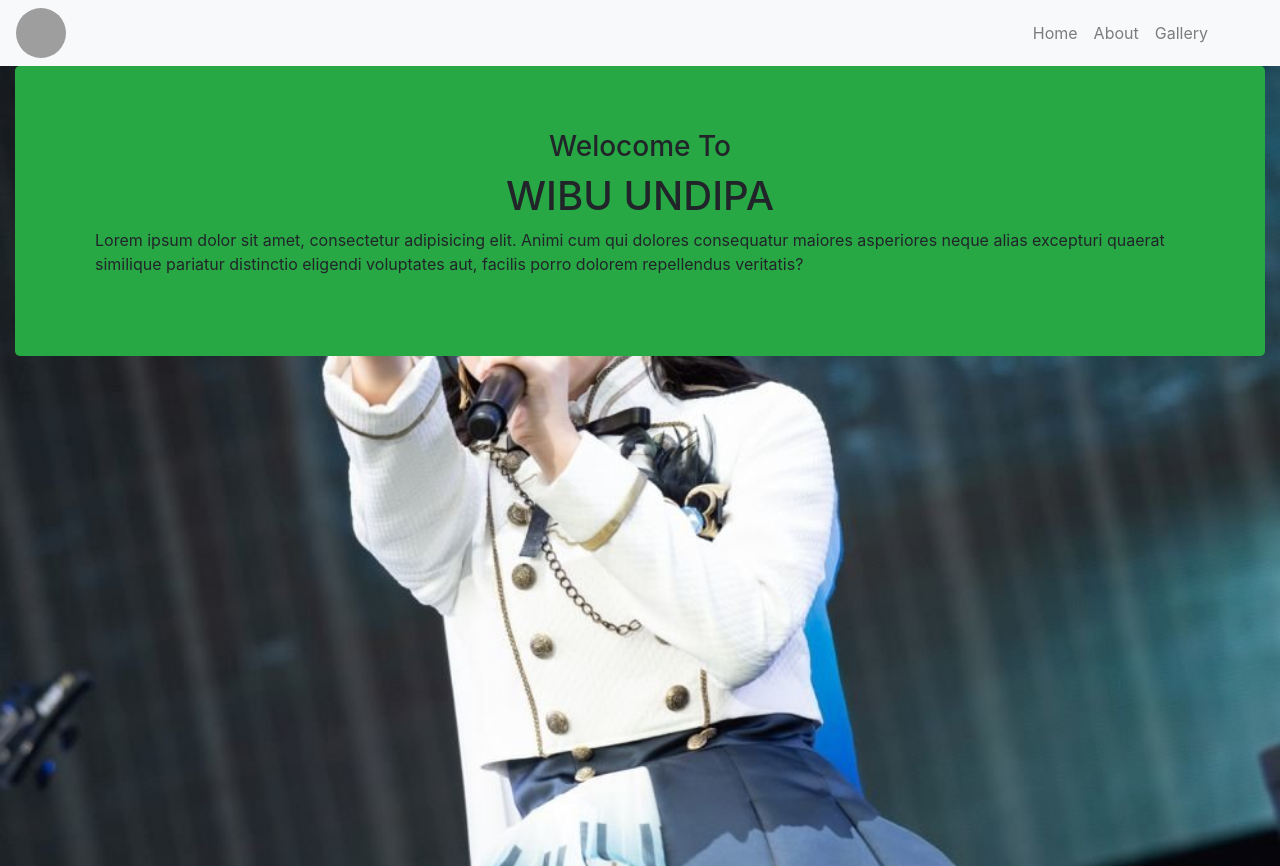
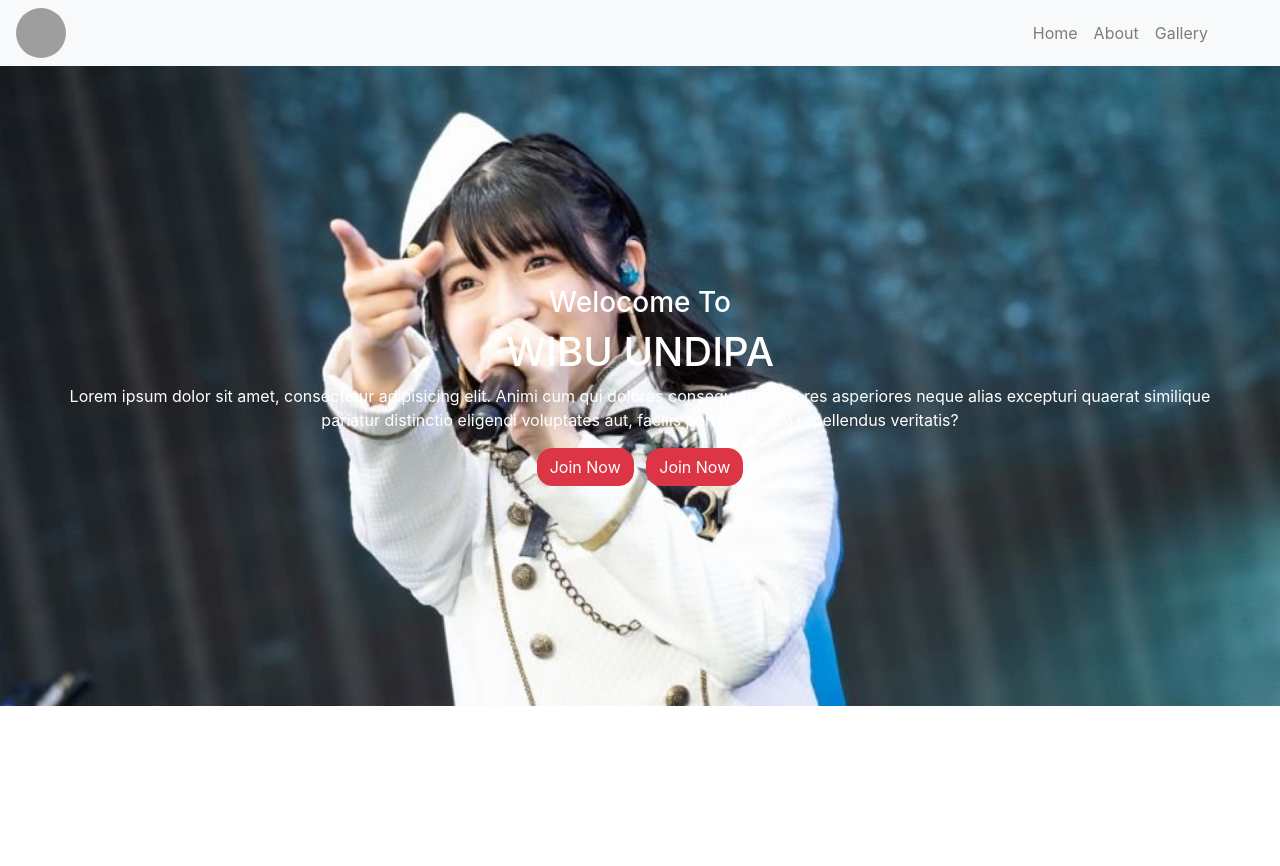
Before and after one commit to wibuundipa/wibuundipa, a plain HTML site: page index.html in a window 1280 px wide. After the commit the page ends 800 px from the top, so only its background shows below. Drawn offline with nearby package versions, Linux system fonts and the light colour scheme; grey boxes are pictures that could not be loaded.

Commit message:
jumbotron end

```diff
--- a/index.html
+++ b/index.html
@@ -43,16 +43,20 @@
         </nav>
         <!-- end navbar -->
         <!-- jumbotron -->
-        <div class="container-fluid bg-cover">
+        <div class="container-fluid bg-cover d-flex align-items-center">
             <div class="row">
                 <div class="col-12">
-                    <div class="jumbotron bg-success">
+                    <div class="content">
                         <div class="row">
-                            <div class="col-12">
+                            <div class="col-12 ">
                                 <div class="texts-headlne">
-                                    <h3 class="text-center">Welocome To </h3>
-                                    <h1 class="text-center">WIBU UNDIPA</h1>
-                                    <p class="px-5">Lorem ipsum dolor sit amet, consectetur adipisicing elit. Animi cum qui dolores consequatur maiores asperiores neque alias excepturi quaerat similique pariatur distinctio eligendi voluptates aut, facilis porro dolorem repellendus veritatis?</p>
+                                    <h3 class="text-center text-white">Welocome To </h3>
+                                    <h1 class="text-center text-white">WIBU UNDIPA</h1>
+                                    <p class="px-5 text-center text-white">Lorem ipsum dolor sit amet, consectetur adipisicing elit. Animi cum qui dolores consequatur maiores asperiores neque alias excepturi quaerat similique pariatur distinctio eligendi voluptates aut, facilis porro dolorem repellendus veritatis?</p>
+                                    <div class="text-center">
+                                        <button class="btn btn-danger tombol mx-1">Join Now</button>
+                                        <button class="btn btn-danger tombol mx-1">Join Now</button>
+                                    </div>
                             </div>
                         </div>
                     </div>
--- a/style/css/index.css
+++ b/style/css/index.css
@@ -12,5 +12,11 @@
     background-image: url("../../assets/img/amanesu.jpg");
     background-repeat: none;
     background-size: cover;
-    height: 100vh;
+    height: 80vh;
 }
+
+
+.tombol
+{
+    border-radius: 15px;
+}
```
